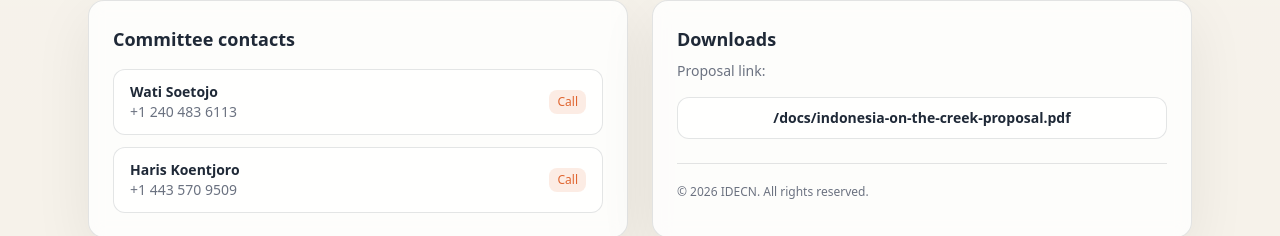
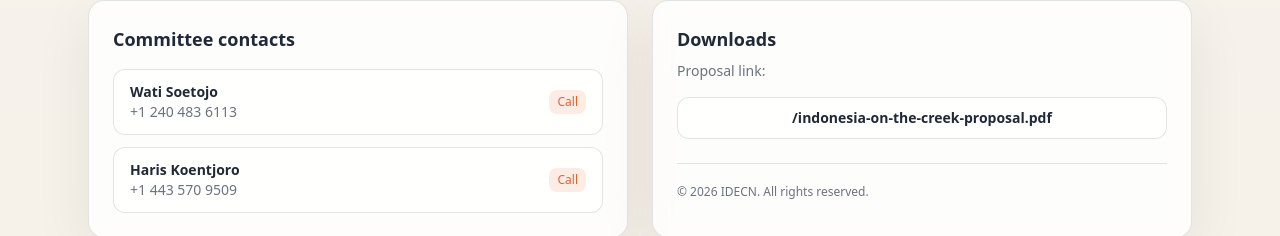
Before and after one commit to niyellll/web_indonesia_cd, a Next.js app: page / in a window 1280 px wide. Shown: the part 3599-3835 px from the top of the page. Built offline with nearby package versions, Linux system fonts and the light colour scheme.

Commit message:
Update pagew2.tsx

```diff
--- a/app/page.tsx
+++ b/app/page.tsx
@@ -6,7 +6,7 @@ const EVENT = {
   time: "11AM – 4PM",
   location: "Carroll Creek Park • Downtown Frederick • Maryland, USA",
   hosts: "Hosted by AACF & IDECN • Part of the annual Creek Festival",
-  proposalHref: "/docs/indonesia-on-the-creek-proposal.pdf", // taruh PDF di /public/docs/
+  proposalHref: "/indonesia-on-the-creek-proposal.pdf", // taruh PDF di /public/docs/
 };
 
 const PILLARS = [
```
